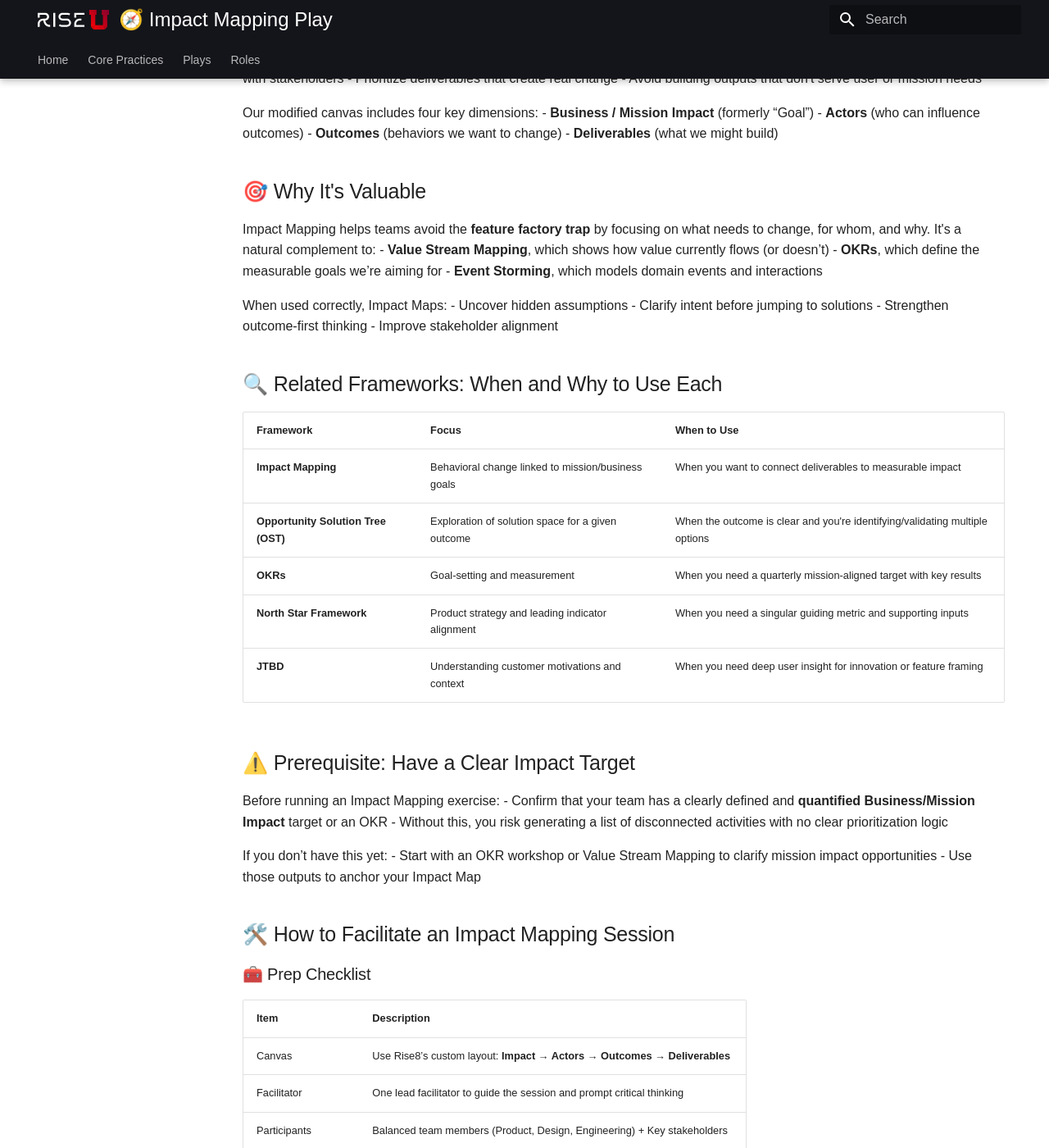
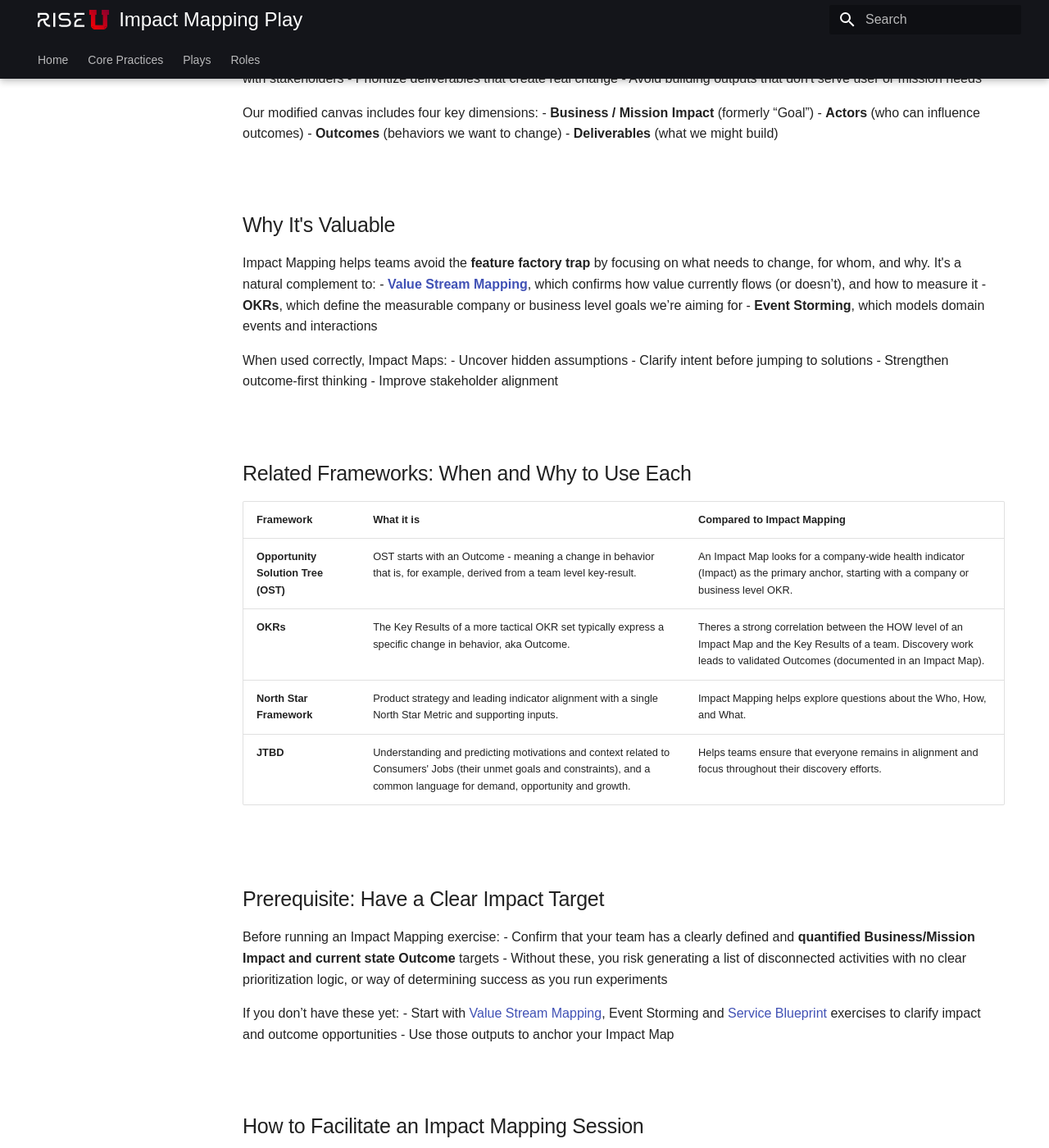
Before and after one commit to rise8-us/delivery-playbooks, an MkDocs documentation site: the page built from docs/content/plays/product/impact-mapping.md, in a window 1280 px wide and 1400 px high, scrolled down 314 px. Shown: the whole window at 82% size. Built offline with MkDocs 1.6.1 and Material for MkDocs 9.7.7, drawn with Linux system fonts in a browser that asks for light colours; some of the changed text lies outside the part shown.

Commit message:
Update impact-mapping.md
adding reference links to other riseU content

```diff
--- a/docs/content/plays/product/impact-mapping.md
+++ b/docs/content/plays/product/impact-mapping.md
@@ -1,7 +1,6 @@
+# Impact Mapping Play
 
-# 🧭 Impact Mapping Play
-
-## 📚 What is Impact Mapping?
+## What is Impact Mapping?
 Impact Mapping is a strategic planning and alignment technique designed to help teams visualize the cause-and-effect relationship between the outcomes they aim to achieve and the deliverables they plan to build. It creates a shared understanding among cross-functional teams about what will drive meaningful mission or business impact.
 
 At Rise8, we use Impact Mapping to:
@@ -16,10 +15,12 @@
 - **Outcomes** (behaviors we want to change)
 - **Deliverables** (what we might build)
 
-## 🎯 Why It's Valuable
+<br/>
+
+## Why It's Valuable
 Impact Mapping helps teams avoid the **feature factory trap** by focusing on what needs to change, for whom, and why. It's a natural complement to:
-- **Value Stream Mapping**, which shows how value currently flows (or doesn’t)
-- **OKRs**, which define the measurable goals we’re aiming for
+- [**Value Stream Mapping**](../product/value-stream-mapping.md), which confirms how value currently flows (or doesn’t), and how to measure it
+- **OKRs**, which define the measurable company or business level goals we’re aiming for
 - **Event Storming**, which models domain events and interactions
 
 When used correctly, Impact Maps:
@@ -28,40 +29,45 @@
 - Strengthen outcome-first thinking
 - Improve stakeholder alignment
 
-## 🔍 Related Frameworks: When and Why to Use Each
-| Framework | Focus | When to Use |
+<br/>
+
+## Related Frameworks: When and Why to Use Each
+| Framework | What it is | Compared to Impact Mapping |
 |----------|-------|-------------|
-| **Impact Mapping** | Behavioral change linked to mission/business goals | When you want to connect deliverables to measurable impact |
-| **Opportunity Solution Tree (OST)** | Exploration of solution space for a given outcome | When the outcome is clear and you're identifying/validating multiple options |
-| **OKRs** | Goal-setting and measurement | When you need a quarterly mission-aligned target with key results |
-| **North Star Framework** | Product strategy and leading indicator alignment | When you need a singular guiding metric and supporting inputs |
-| **JTBD** | Understanding customer motivations and context | When you need deep user insight for innovation or feature framing |
+| **Opportunity Solution Tree (OST)** | OST starts with an Outcome - meaning a change in behavior that is, for example, derived from a team level key-result. | An Impact Map looks for a company-wide health indicator (Impact) as the primary anchor, starting with a company or business level OKR. |
+| **OKRs** | The Key Results of a more tactical OKR set typically express a specific change in behavior, aka Outcome. | Theres a strong correlation between the HOW level of an Impact Map and the Key Results of a team. Discovery work leads to validated Outcomes (documented in an Impact Map). |
+| **North Star Framework** | Product strategy and leading indicator alignment with a single North Star Metric and supporting inputs. | Impact Mapping helps explore questions about the Who, How, and What. |
+| **JTBD** | Understanding and predicting motivations and context related to Consumers' Jobs (their unmet goals and constraints), and a common language for demand, opportunity and growth. | Helps teams ensure that everyone remains in alignment and focus throughout their discovery efforts. |
 
-## ⚠️ Prerequisite: Have a Clear Impact Target
+<br/>
+
+## Prerequisite: Have a Clear Impact Target
 Before running an Impact Mapping exercise:
-- Confirm that your team has a clearly defined and **quantified Business/Mission Impact** target or an OKR
-- Without this, you risk generating a list of disconnected activities with no clear prioritization logic
+- Confirm that your team has a clearly defined and **quantified Business/Mission Impact and current state Outcome** targets
+- Without these, you risk generating a list of disconnected activities with no clear prioritization logic, or way of determining success as you run experiments
 
-If you don’t have this yet:
-- Start with an OKR workshop or Value Stream Mapping to clarify mission impact opportunities
+If you don’t have these yet:
+- Start with [Value Stream Mapping](../product/value-stream-mapping.md), Event Storming and [Service Blueprint](../design/service-blueprint.md) exercises to clarify impact and outcome opportunities
 - Use those outputs to anchor your Impact Map
 
-## 🛠️ How to Facilitate an Impact Mapping Session
+<br/>
 
-### 🧰 Prep Checklist
+## How to Facilitate an Impact Mapping Session
+
+### Prep Checklist
 | Item | Description |
 |------|-------------|
-| Canvas | Use Rise8’s custom layout: **Impact → Actors → Outcomes → Deliverables** |
+| Canvas | Apply Rise8’s custom layout: **Impact → Actors → Outcomes → Deliverables** |
 | Facilitator | One lead facilitator to guide the session and prompt critical thinking |
 | Participants | Balanced team members (Product, Design, Engineering) + Key stakeholders |
 | Context Brief | Background material on problem space, relevant data, and mission objectives |
 | Timer | To time-box each mapping phase and ensure momentum |
-| Whiteboarding Tool | Miro, Mural, Jamboard, or physical whiteboard with sticky notes |
+| Whiteboarding Tool | Miro, Mural, Figjam, or physical whiteboard with sticky notes |
 
-### 🧭 Facilitation Steps
+### Facilitation Steps
 
 1. **Frame the Mission Impact**
-   - Revisit the OKR or quantified impact you’re targeting
+   - Revisit the VSM or OKR related quantified impact you’re targeting
    - Write this at the top of the canvas under **Business / Mission Impact**
    - Ensure shared clarity across all participants
 
@@ -83,34 +89,32 @@
 5. **Cluster and Prioritize**
    - Group deliverables that support the same outcome
    - Assess risk vs impact to focus efforts
-   - Use dot voting or effort-impact mapping if needed
+   - Use dot voting or effort-impact 2x2 prioritization if needed
 
-### 💡 Tips for Better Output
+### Tips for Better Output
 - Encourage divergent thinking early, then converge later
 - Keep the language behavioral and concrete
 - Use data or anecdotes to challenge assumptions
 - Ask "If we build this, why do we believe it will cause that outcome?"
 
-### 🚫 Common Pitfalls to Avoid
+### Common Pitfalls to Avoid
 | Pitfall | How to Avoid It |
 |--------|------------------|
-| Jumping straight to deliverables | Force conversation to stay in Outcomes layer until well-explored |
+| Jumping straight to, and working backwards from, deliverables | Force conversation to stay in Outcomes layer until well-explored |
 | Vague impact statements | Quantify impact — don’t settle for "improve UX" or "streamline workflow" |
 | Overloading the map | Limit deliverables to high-impact bets, not every possible idea |
 | Groupthink | Actively invite dissenting views to expose blind spots |
 
-## ✅ After the Session: What’s Next?
+<br/>
+
+## After the Session: What’s Next?
 - Synthesize the output into a cleaned-up map
 - Highlight any assumptions or validation needs
-- Connect prioritized deliverables to OKRs and Roadmaps
+- Connect prioritized Impact, Outcomes and Deliverables to your [Outcome-Oriented Roadmap](https://delivery-playbooks.rise8.us/content/practices/outcome-oriented-roadmaps/)
 - Use the map in stakeholder conversations to justify choices
 
-## 📎 Resources
+<br/>
+
+## Relavant Links & Resources
 - [ImpactMapping.org](https://www.impactmapping.org/)
-- Gojko Adzic's book: _Impact Mapping: Making a Big Impact with Software Products and Projects_
-- [UXPressia Guide to Impact Mapping](https://uxpressia.com/blog/build-impact-map-4-easy-steps)
-- [Herbig’s LinkedIn Post Comparing Frameworks](https://www.linkedin.com/posts/herbigt_the-difference-between-impact-mapping-and-activity-6854678306168573952-IWwI/)
-
----
-
-This play is part of our internal Rise8 Product Playbook. For support running your first Impact Mapping session, reach out in `#product-practice-leads` or check the Impact Mapping support channel.
+- Book: [Impact Mapping: Making a Big Impact with Software Products and Projects](https://www.amazon.com/Impact-Mapping-Software-Products-Projects/dp/0955683645)
```
Also changed, not shown: other parts of docs/content/plays/product/impact-mapping.md (+1 -1 lines).
